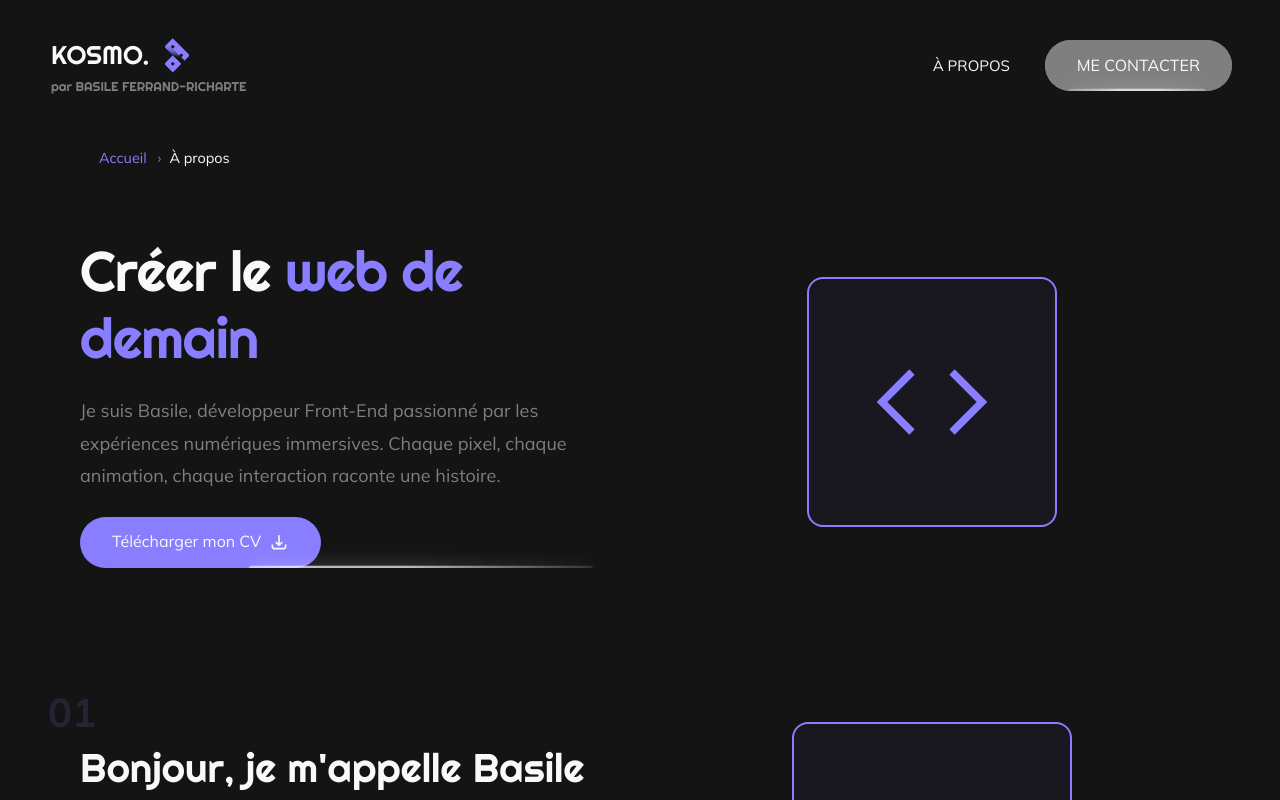
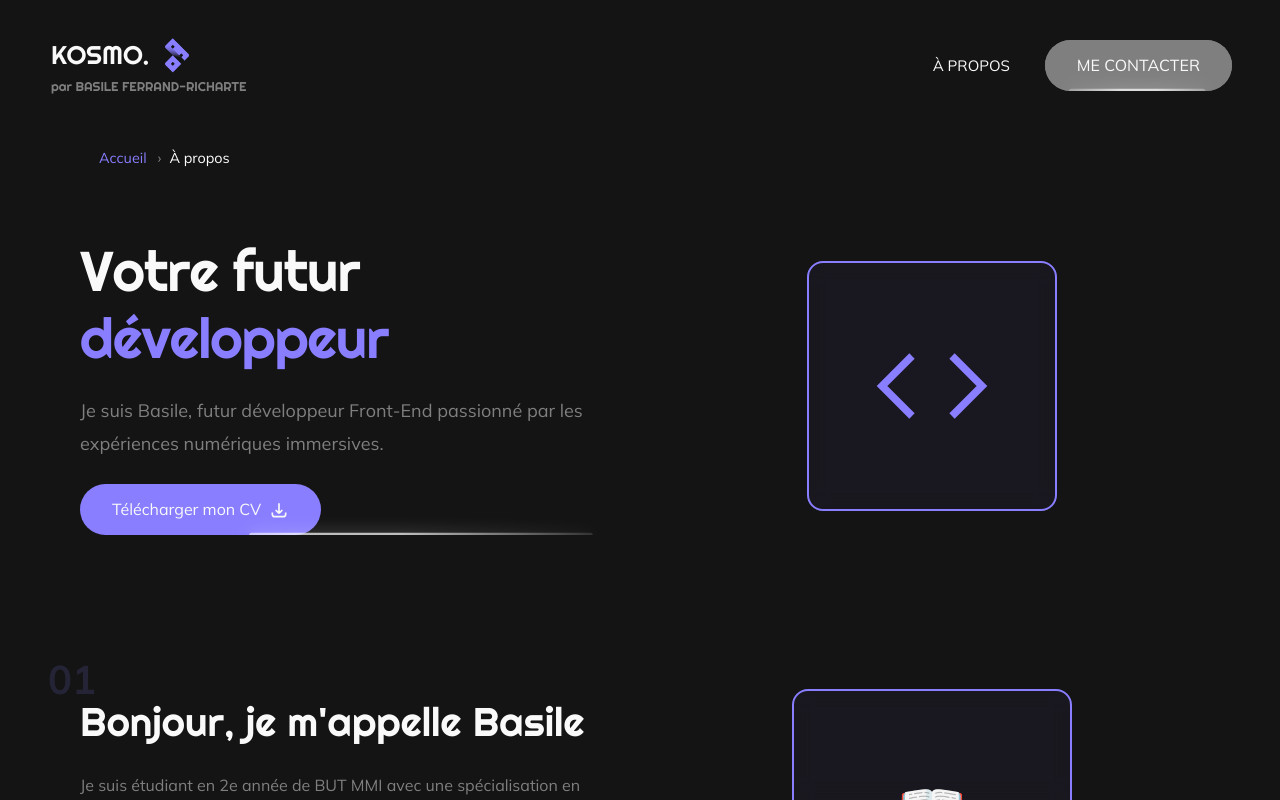
Before and after one commit to onlyKosmo/portfolio, a Vue app: page /about in a window 1280 px wide. Built offline with nearby package versions, Linux system fonts and the light colour scheme.

Commit message:
text changes

```diff
--- a/index.html
+++ b/index.html
@@ -4,7 +4,7 @@
     <meta charset="UTF-8">
     <link rel="icon" href="/favicon.ico">
     <meta name="viewport" content="width=device-width, initial-scale=1.0">
-    <title>Kosmo. - BasileFeRi</title>
+    <title>BasileFeRi - Kosmo.</title>
   </head>
   <body>
     <div id="app"></div>
--- a/src/views/AboutPage.vue
+++ b/src/views/AboutPage.vue
@@ -12,10 +12,10 @@
         <div class="hero-container">
           <div class="hero-text">
             <h1 class="hero-title split-text">
-              Créer le <span class="accent-text">web de demain</span>
+              Votre futur<span class="accent-text"> développeur</span>
             </h1>
             <p class="hero-subtitle split-text">
-              Je suis Basile, développeur Front-End passionné par les expériences numériques immersives. Chaque pixel, chaque animation, chaque interaction raconte une histoire.
+              Je suis Basile, futur développeur Front-End passionné par les expériences numériques immersives.
             </p>
             <animated-button @click="downloadCV" >
               Télécharger mon CV
@@ -38,7 +38,7 @@
       <!-- Sections dynamiques alternées -->
       <section class="dynamic-sections">
         <div v-for="(item, index) in dynamicContent" :key="index" class="dynamic-row">
-          <!-- Numérotation badge -->
+          <!-- badge -->
           <div :class="['badge-number', { 'order-left': index % 2 === 0, 'order-right': index % 2 !== 0 }]">
             {{ String(index + 1).padStart(2, '0') }}
           </div>
@@ -79,7 +79,7 @@
         <p class="kosmo-explanation split-text">
           Qu'est ce que Kosmo ? Kosmo est un pseudonyme que j'utilise parfois sur internet. J'ai choisi de nommer mon portfolio comme ceci car il s'agit de ma personne mais sur le Web, comme ce portfolio. Ce portfolio est mon tout premier site utilisant les bibliothèques GSAP et Three.js, j'ai adoré apprendre les bases de ces bibliothèques JavaScript tout au long du développement.
         </p>
-        <p class="kosmo-accent">→ Mon portfolio d'apprenti développeur web</p>
+        <p class="kosmo-accent">→ Mon portfolio de futur développeur web</p>
       </section>
 
       <!-- CTA Final -->
@@ -126,24 +126,31 @@ function downloadCV() {
 const dynamicContent = [
   {
     title: "Bonjour, je m'appelle Basile",
-    text: "Je suis étudiant en 2ème année de BUT MMI avec une spécialisation en développement Front-End. Cette page incarne ma philosophie : créer des expériences web qui captivent et performent.",
+    text: "Je suis étudiant en 2e année de BUT MMI avec une spécialisation en développement Web. En parallèle de mes études, je me forme continuellement à de nouveaux langages, frameworks et technologie pour créer des expériences web captivante, performante et immersive.",
     accent: "Développeur créatif",
-    emoji: "🎯",
-    label: "Précision"
+    emoji: "📖",
+    label: "Apprentissage"
   },
   {
-    title: "Expériences immersives",
-    text: "Mes projets explorent les limites du web moderne : animations GSAP orchestrées, interactions Three.js, typographies dynamiques avec SplitText. Chaque ligne de code sert l'expérience utilisateur.",
-    accent: "Technologie au service du design",
-    emoji: "🚀",
-    label: "Innovation"
+    title: "Mes projets en MMI",
+    text: "Dans mes projets de groupe à l’IUT, j’ai souvent été la personne qui fait le lien entre le design et la technique. J’aime imaginer une interface, puis lui donner vie dans le navigateur. Même si ces projets n’étaient pas tous orientés web, ils m’ont permis d’apprendre à travailler efficacement en équipe, à défendre des choix UX/UI, et à traduire des idées en solutions concrètes.",
+    accent: "La Technologie au service du design",
+    emoji: "🧑‍💻👨‍💻👩‍💻",
+    label: "Travail d'équipe"
   },
   {
     title: "Impact et résultats",
-    text: "Mes contributions se mesurent en qualité d'exécution, en performance et en accessibilité. J'intègre des bonnes pratiques dès la conception pour garantir que mes interfaces sont autant belles que fonctionnelles.",
-    accent: "Qualité pérenne",
+    text: "Je développe des interfaces accessibles, structurées et responsives. Mon but est simple : rendre l’expérience agréable pour l’utilisateur. J’accorde autant d’importance à la qualité du code qu’à l’esthétique du résultat.",
+    accent: "Qualité",
     emoji: "✨",
-    label: "Excellence"
+    label: "Impact"
+  },
+  {
+    title: "Ce que je veux construire demain",
+    text: "Je veux continuer à progresser en développement web, tout particulièrement en front-end, explorer de nouveaux frameworks et créer des sites plus rapides, plus immersifs, plus utiles. J’apprends un peu chaque jour, dans mes projets d'études comme dans mes projets personnels.",
+    accent: "Gagner de l'expérience",
+    emoji: "🌄",
+    label: "Devenir développeur confirmé"
   }
 ]
 
@@ -152,17 +159,27 @@ const skillsData = [
   {
     icon: "💻",
     label: "Front-End",
-    items: "Vue.js, React, GSAP, Three.js"
+    items: "Vue.js, GSAP, Three.js, CSS"
+  },
+  {
+    icon: "⚙️",
+    label: "Back-end",
+    items: "PHP, Node.js"
+  },
+  {
+    icon: "🗃️",
+    label: "Base de données",
+    items: "SQL, MariaDB"
   },
   {
     icon: "⚡",
-    label: "Performance",
-    items: "Optimisation, ScrollTrigger, Lazy Loading"
+    label: "Déploiement",
+    items: "Amazon Web Services, Infomaniak"
   },
   {
     icon: "👁️",
-    label: "Design",
-    items: "Animations fluides, UX réfléchie, Accessibilité"
+    label: "UI/UX Design",
+    items: "User Flow, Maquettes Figma animées, Design d'expérience"
   }
 ]
 
@@ -314,28 +331,6 @@ onMounted(() => {
   height: 120px;
   stroke: var(--color-accent);
   stroke-width: 1.5;
-}
-
-/* Boutons */
-.btn-primary {
-  display: inline-flex;
-  align-items: center;
-  gap: 0.75rem;
-  padding: 0.875rem 1.75rem;
-  background: var(--color-accent);
-  color: var(--color-bg);
-  font-weight: 700;
-  font-size: 1rem;
-  border: none;
-  border-radius: 0.5rem;
-  cursor: pointer;
-  transition: all 0.3s ease;
-  width: fit-content;
-}
-
-.btn-primary:hover {
-  transform: scale(1.05);
-  box-shadow: 0 0 20px rgba(139, 92, 246, 0.4);
 }
 
 .icon-download {
```
